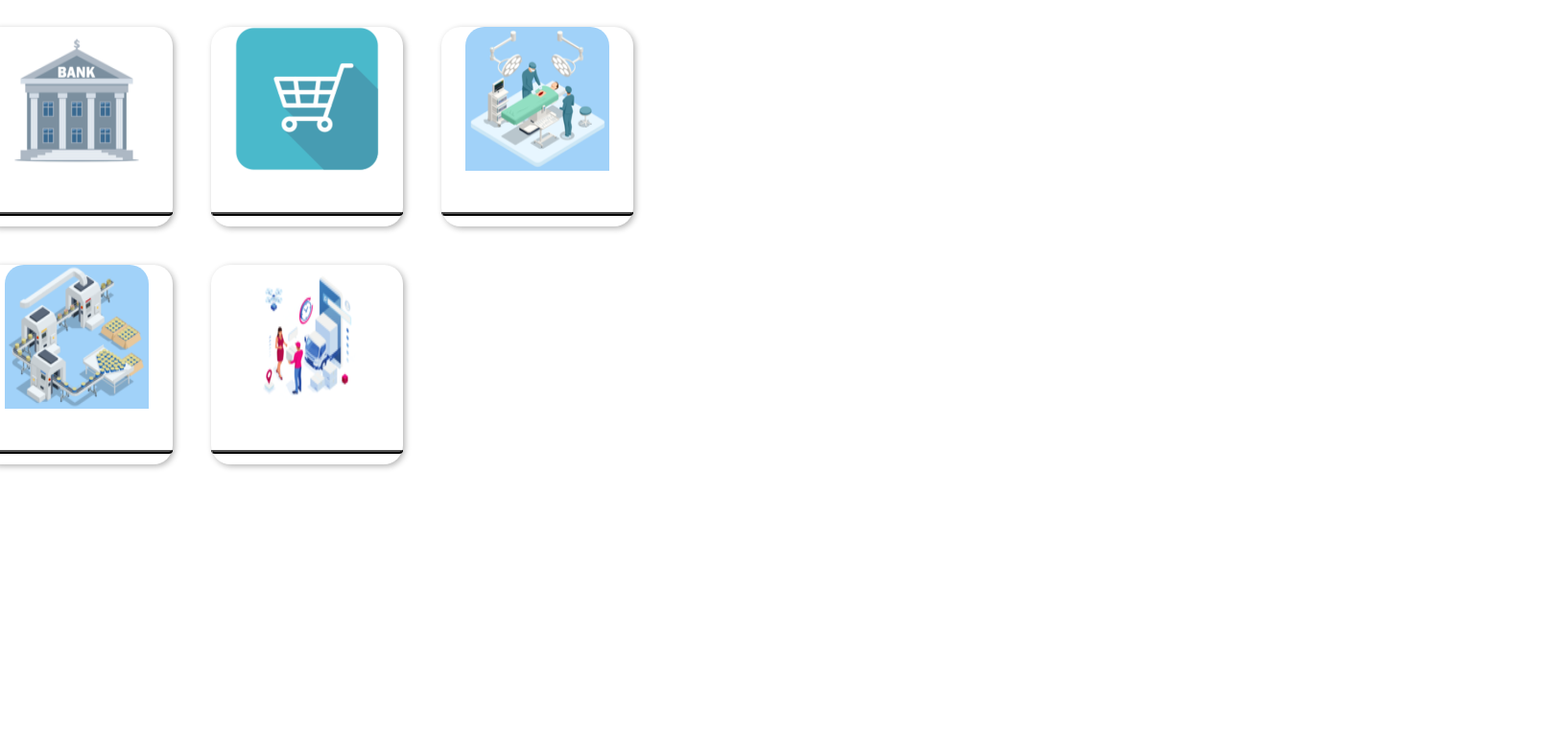
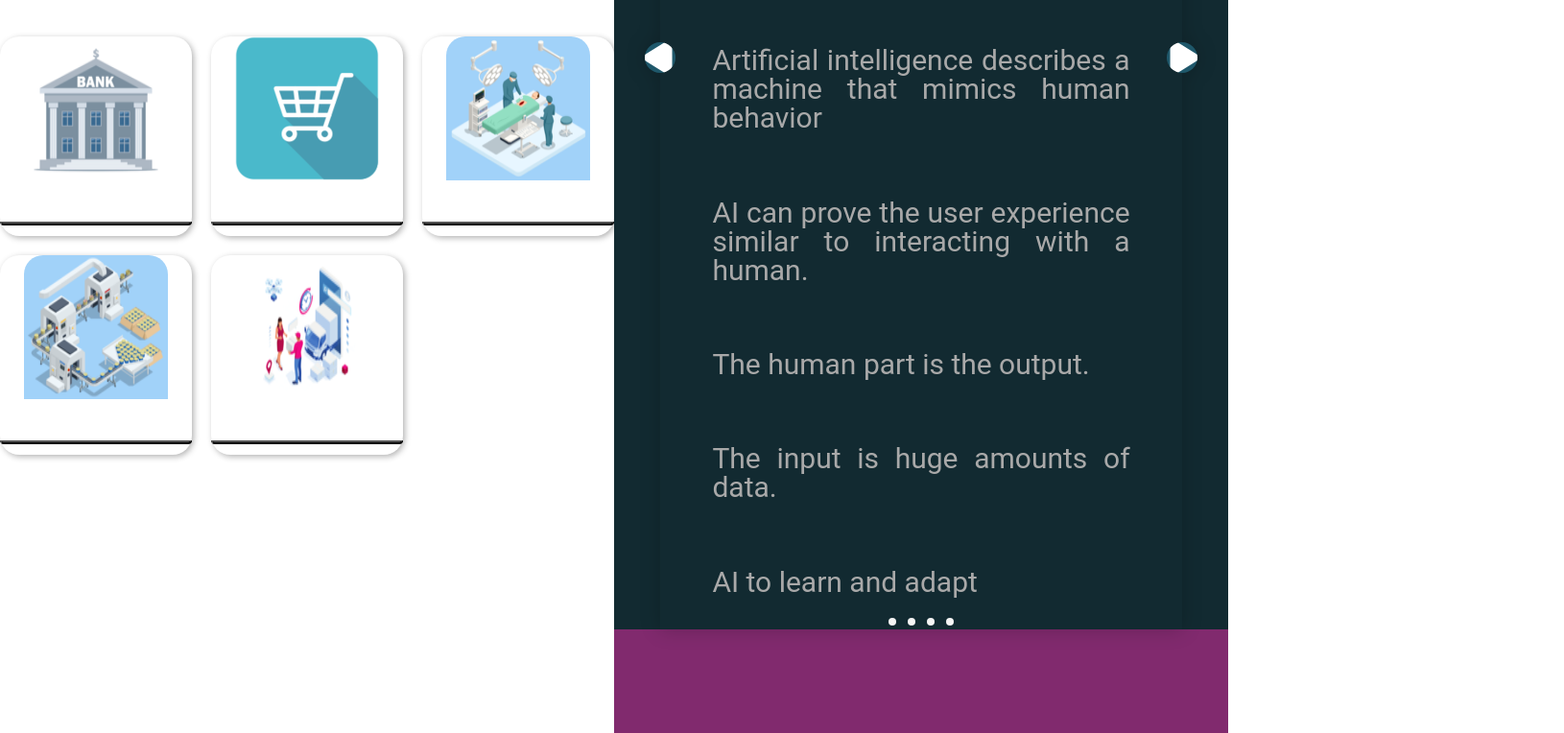
Before and after one commit to cgauci87/ai-technologies-business, a plain HTML site: page split.html in a window 1280 px wide. Shown: the part 944-1708 px from the top of the page at 96% size, 1630 px wide, since content can reach past the window. Drawn offline with Linux system fonts and the light colour scheme; a script that the page names is missing.

Commit message:
content and styling additions in about section

```diff
--- a/app.js
+++ b/app.js
@@ -2,7 +2,7 @@ function splitScroll(){
     const controller = new ScrollMagic.Controller();
 
     new ScrollMagic.Scene({
-        duration: '300%',
+        duration: '200%',
         triggerElement: '.about-title',
         triggerHook: 0
   })
--- a/assets/css/styleb.css
+++ b/assets/css/styleb.css
@@ -3,7 +3,6 @@
 *{
   margin: 0;
   padding: 0;
-  box-sizing: border-box;
   font-family: 'Poppins', sans-serif;
 }
 
@@ -485,7 +484,7 @@ nav {
   margin-bottom: 10px;
   display: grid;
   grid-template-columns: repeat(3, 1fr);
-  grid-gap: 40px 40px;
+  grid-gap: 20px 20px;
   align-items: center;
   padding-top: 35px;
   padding-right: 35px;
@@ -774,6 +773,7 @@ input[type=checkbox] {
   justify-content: center;
   align-items: center;
   font-size: 30px;
+  margin: 0 !important;
 }
 
 .about-pages {
@@ -781,15 +781,27 @@ input[type=checkbox] {
 }
 
 
+.about-pages div{
+  height: 100vh;
+  display: flex;
+  flex-direction: column;
+  justify-content: space-around;
+  align-items: center;
+}
+
+
 
 .about-pages div:nth-child(1){
+
   height: 100vh;
-  background-color:orange;
   position: relative;
   flex-direction: column;
   justify-content: space-around;
   align-items: center;
-}
+  background-color: rgb(18, 42, 49);
+  }
+
+
 
 
 .about-pages div:nth-child(2) , .about-pages div:nth-child(3){
@@ -800,11 +812,18 @@ input[type=checkbox] {
   align-items: center;
 }
 
+
+
+
 .about-pages div> p{
   width: 80%;
-  font-size: 18px;
+  font-size: 30px;
   line-height: 30px;
+  color: 	rgb(169,169,169);
+  font-family:'Roboto', sans-serif;
+
 }
+
 
 
 
@@ -813,7 +832,7 @@ input[type=checkbox] {
 }
 
 .about-pages div:nth-child(3){
-  background-color: rgb(31,88,107);
+  background-color: rgb(96, 145, 161);
 }
 
 
@@ -829,6 +848,7 @@ input[type=checkbox] {
 
 
 /*===========================WIP WIP=== (BELOW)=======WIP=====WIP========================================*/
+
 
 /* Slideshow container */
 
@@ -914,7 +934,7 @@ ol, li {
 .carousel {
   position: relative;
   display: block;
-  padding-top: -40%;
+  padding-right: 85%;
   filter: drop-shadow(0 0 10px #0003);
   perspective: 100px;
 }
@@ -1012,9 +1032,9 @@ ol, li {
 
 .carousel__navigation-button {
   display: inline-block;
-  width: 1.5rem;
-  height: 1.5rem;
-  background-color: #333;
+  width: 1.0rem;
+  height: 1.0rem;
+  background-color:whitesmoke;
   background-clip: content-box;
   border: 0.25rem solid transparent;
   border-radius: 50%;
@@ -1029,8 +1049,8 @@ ol, li {
   position: absolute;
   top: 0;
   margin-top: 37.5%;
-  width: 4rem;
-  height: 4rem;
+  width: 2rem;
+  height: 2rem;
   transform: translateY(-50%);
   border-radius: 50%;
   font-size: 0;
@@ -1051,12 +1071,12 @@ ol, li {
 .carousel::after {
   content: '';
   z-index: 1;
-  background-color: #333;
-  background-size: 1.5rem 1.5rem;
+  background-color: rgb(31,88,107);
+  background-size: 2.6rem 2.6rem;
   background-repeat: no-repeat;
   background-position: center center;
   color: #fff;
-  font-size: 2.5rem;
+  font-size: 1.5rem;
   line-height: 4rem;
   text-align: center;
   pointer-events: none;
--- a/split.html
+++ b/split.html
@@ -39,7 +39,8 @@
       <section class="about" id="explore">
           <div class="about-title">
 
-            <div class="container grid-a">
+            <div class="container">
+              <main class="grid-a">
                 <article>
                   <img src='assets/images/banking-image.png' alt="Banking and Finance" style="width:150px">
                   <form action="index.html">
@@ -74,25 +75,26 @@
           <button type="submit" class="btn" name="Logistics & Transportation" value="Go to index.html"></button>
         </form>
      </article>
+    </main>
 
       </div>
 
-          </div>
+      </div>
+  </div>
 
-</section>
-                  <div class="about-pages">
+
+    <div class="about-pages">
 
                     <div id="ai101"  class="ai101">
 
-                      <section>
-                        <div class="carousel">
+                      <div class="carousel">
                         <ol class="carousel__viewport">
                           <li id="carousel__slide1"
                               tabindex="0"
                               class="carousel__slide">
                             <div class="carousel__snapper">
                               <div class="slide-content">
-                                <p>What Is AI?</p>
+                                <p><br><br>What Is AI?</p>
                                 <p>Artificial intelligence describes a machine that mimics human behavior </p>
                                 <p>AI can prove the user experience similar to interacting with a human.</p>
                                 <p>The human part is the output.</p>
@@ -182,10 +184,9 @@
                           </ol>
                         </aside>
                       </div>
-                      </section>
 
-                            </div>
 
+                    </div>
                             <div id="podcasts">
 
                             <h2>Podcasts</h2>
@@ -212,7 +213,7 @@
                             </div>
 
                           </div>
-
+</section>
       <footer>
             <h2>Footer placeholder</h2>
           </footer>
```
